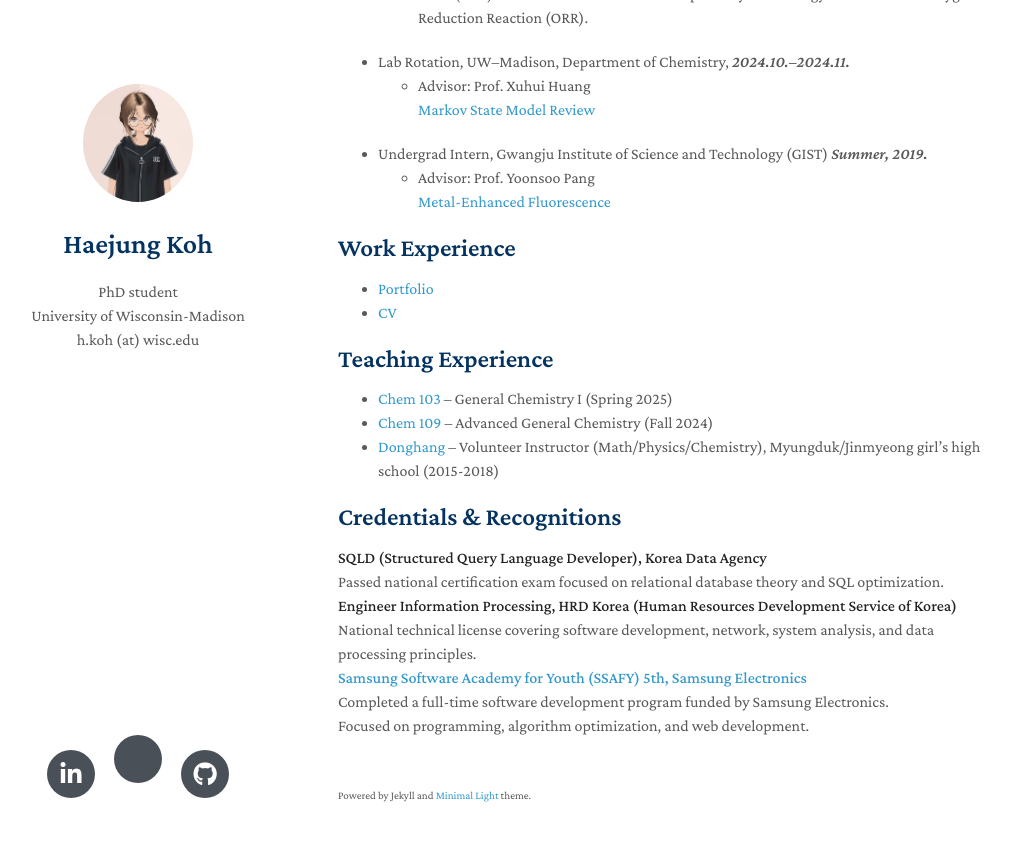
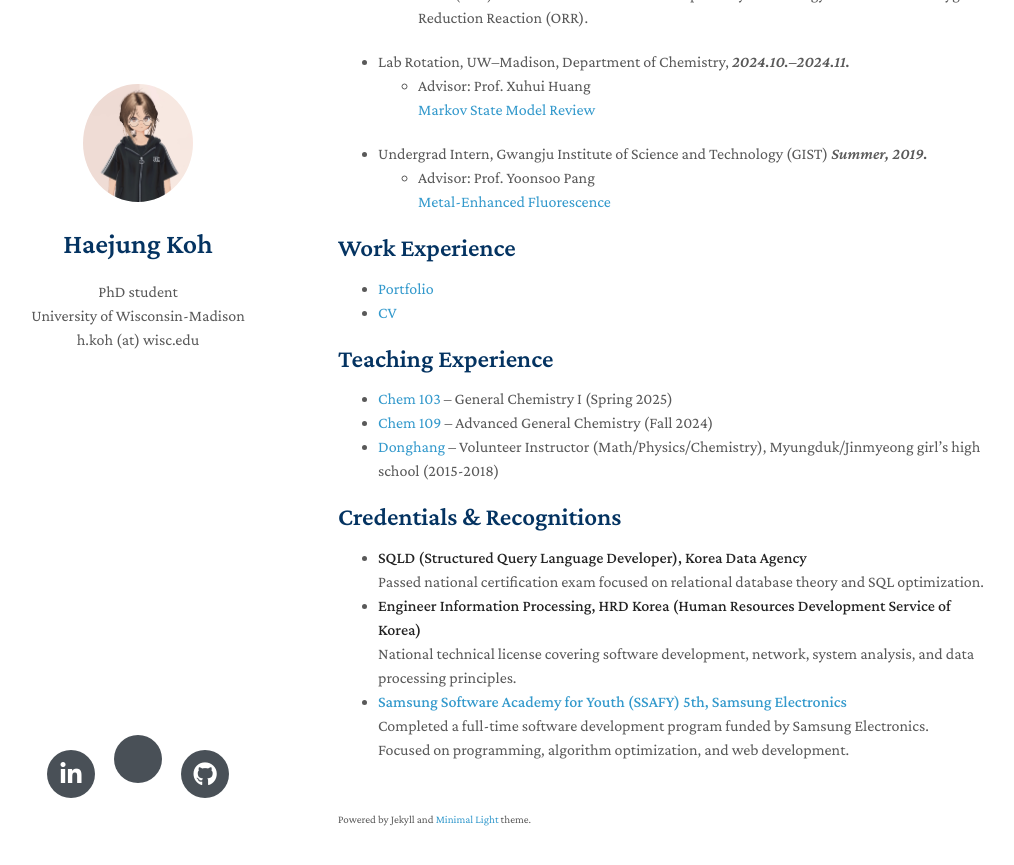
Before and after one commit to MaximHelio/MaximHelio.github.io, a Jekyll site: the page built from index.md, in a window 1280 px wide and 900 px high, scrolled down 1120 px. Shown: the top 865 px of the window, without its empty margins (132-1146 px from the left). Built offline with Jekyll 4.4.1, drawn with Linux system fonts in a browser that asks for light colours; nearby versions of some CDN libraries; a style sheet for code colours, icons or effects is not loaded; our own code applies the rules of GitHub Pages for plain Markdown files.

Commit message:
Add first commit

```diff
--- a/index.md
+++ b/index.md
@@ -49,10 +49,10 @@ In my free time, I enjoy:
 - [Donghang](https://www.donghaeng.seoul.kr/main.do) – Volunteer Instructor (Math/Physics/Chemistry), Myungduk/Jinmyeong girl's high school (2015-2018)
 
 ## Credentials & Recognitions
-**SQLD (Structured Query Language Developer), Korea Data Agency**
+- **SQLD (Structured Query Language Developer), Korea Data Agency**
 Passed national certification exam focused on relational database theory and SQL optimization.<br>
-**Engineer Information Processing, HRD Korea (Human Resources Development Service of Korea)**
+- **Engineer Information Processing, HRD Korea (Human Resources Development Service of Korea)**
 National technical license covering software development, network, system analysis, and data processing principles.<br>
-**[Samsung Software Academy for Youth (SSAFY) 5th, Samsung Electronics](https://csr.samsung.com/en/program/samsung-sw-academy-for-youth)**
+- **[Samsung Software Academy for Youth (SSAFY) 5th, Samsung Electronics](https://csr.samsung.com/en/program/samsung-sw-academy-for-youth)**
 Completed a full-time software development program funded by Samsung Electronics.
 Focused on programming, algorithm optimization, and web development.
```
